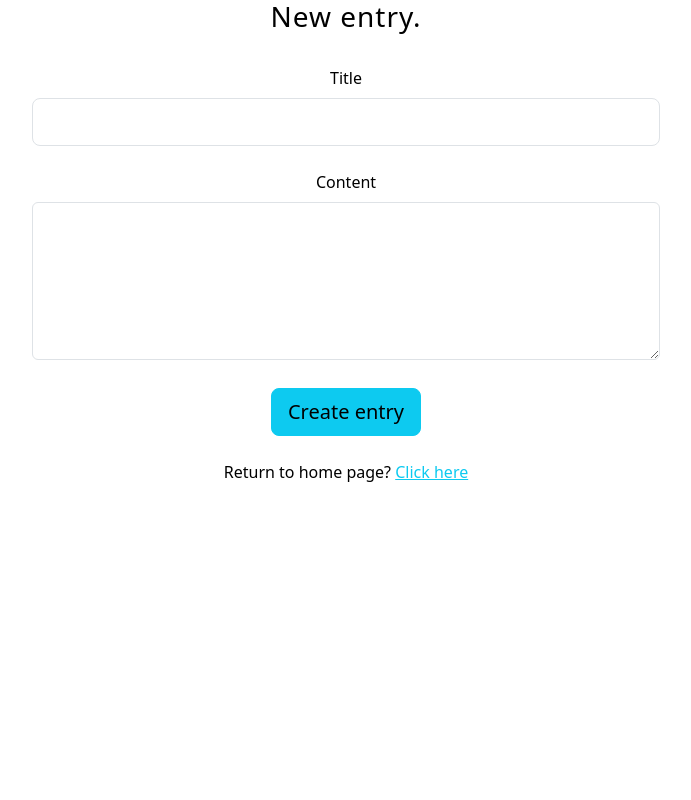
After one commit to FabioVV/CadernoVirtual, a Flask app: page /new-post in a window 1280 px wide. The commit adds this page. Shown: the whole page, without its empty margins (294-985 px from the left). Run offline with Flask 2, Linux system fonts and the light colour scheme; some libraries are stand-ins or nearby versions.

Commit message:
post working

```diff
--- a/app.py
+++ b/app.py
@@ -6,7 +6,7 @@ from flask_sqlalchemy import SQLAlchemy
 from flask_migrate import Migrate
 from datetime import datetime
 from flask_ckeditor import CKEditor
-from forms import LoginForm, UsersForm
+from forms import LoginForm, UsersForm, Postform
 import os
 
 
@@ -59,16 +59,31 @@ def register():
                 user = Users(name = form.name.data, username = form.username.data, email = form.email.data, password_hash = hsps)
                 db.session.add(user)
                 db.session.commit()
-            flash('Conta criada com sucesso!')
-            redirect(url_for('index'))
+                flash('Conta criada com sucesso!')
+                return redirect(url_for('index'))
 
     return render_template('register.html', form = form)
 
 @app.route('/home', methods = ['GET', 'POST'])
 @login_required
 def index():
-    return render_template('home.html')
+    post = Posts.query.order_by(Posts.date_posted)
+    return render_template('home.html', post = post)
 
+@app.route('/new-post', methods=['GET', 'POST'])
+def newpost():
+    form =  Postform()
+    if request.method == 'POST':
+        if form.validate_on_submit():
+            title = form.title.data
+            content = form.content.data
+            post = Posts(title = title, content = content)
+            db.session.add(post)
+            db.session.commit()
+            flash('New entry added to your journal')
+            return redirect(url_for('index'))
+
+    return render_template('new-post.html', form = form)
 
 class Posts(db.Model):
     id = db.Column(db.Integer, primary_key = True)
--- a/forms.py
+++ b/forms.py
@@ -10,7 +10,10 @@ class LoginForm(FlaskForm):
     submit = SubmitField('Log in')
 
 class Postform(FlaskForm):
-    pass
+    title = StringField("Title", validators=[DataRequired()])
+    content = CKEditorField("Content", validators=[DataRequired()])
+    submit = SubmitField("Create entry")
+
 
 class UsersForm(FlaskForm):
     name = StringField("Nome", validators=[DataRequired()])
--- a/static/app.css
+++ b/static/app.css
@@ -30,3 +30,7 @@ padding-left: 1.5rem;
     right: 0;
     transition: transform 1s 0s;
 }
+
+.form-control.x{
+
+}
--- a/static/app.js
+++ b/static/app.js
@@ -6,4 +6,4 @@ setTimeout(() =>{
     a.addEventListener("transitionend",() =>{
         a.remove()
     })
-}, 1500)
+}, 1600)
--- a/templates/nav.html
+++ b/templates/nav.html
@@ -8,7 +8,7 @@
       <div class="collapse navbar-collapse" id="navbarSupportedContent">
         <ul class="navbar-nav me-auto mb-2 mb-lg-0">
           <li class="nav-item">
-            <a class="nav-link" href="#">New entry</a>
+            <a class="nav-link" href="{{url_for('newpost')}}">New entry</a>
           </li>
           <li class="nav-item dropdown">
             <a class="nav-link dropdown-toggle" href="#" role="button" data-bs-toggle="dropdown" aria-expanded="false">
--- /dev/null
+++ b/templates/new-post.html
@@ -0,0 +1,48 @@
+{% extends 'base.html' %}
+
+{% block content %}
+
+<center>
+
+
+<section class="vh-100">
+    <div class="container-fluid">
+        <div class="">
+            <div class="col-sm-6 text-black">
+                <div class="">
+
+                    <form method="post">
+
+                        <h3 class="fw-normal mb-3 pb-3" style="letter-spacing: 1px;">New entry.</h3>
+                        {{ form.hidden_tag() }}
+
+                        <div class="form-outline mb-4">
+
+                            {{ form.title.label(class="form-label") }}
+                            {{ form.title(class="form-control form-control-lg") }}
+                        </div>
+
+                        <div class="form-outline mb-4">
+
+                            {{ form.content.label(class="form-label") }}
+                            {{ form.content(class="form-control x", rows = "6") }}
+                        </div>
+
+                        <div class="pt-1 mb-4">
+                            {{ form.submit(class="btn btn-info btn-lg btn-block") }}
+                        </div>
+
+                        <p>Return to home page? <a href="{{url_for('index')}}" class="link-info">Click here</a></p>
+                        {{ ckeditor.load() }}
+                        {{ ckeditor.config(name="content") }}
+
+                    </form>
+
+                </div>
+
+            </div>
+        </div>
+    </div>
+</section>
+</center>
+{% endblock %}
```
Also changed, not shown: templates/home.html (+11 -0 lines).
